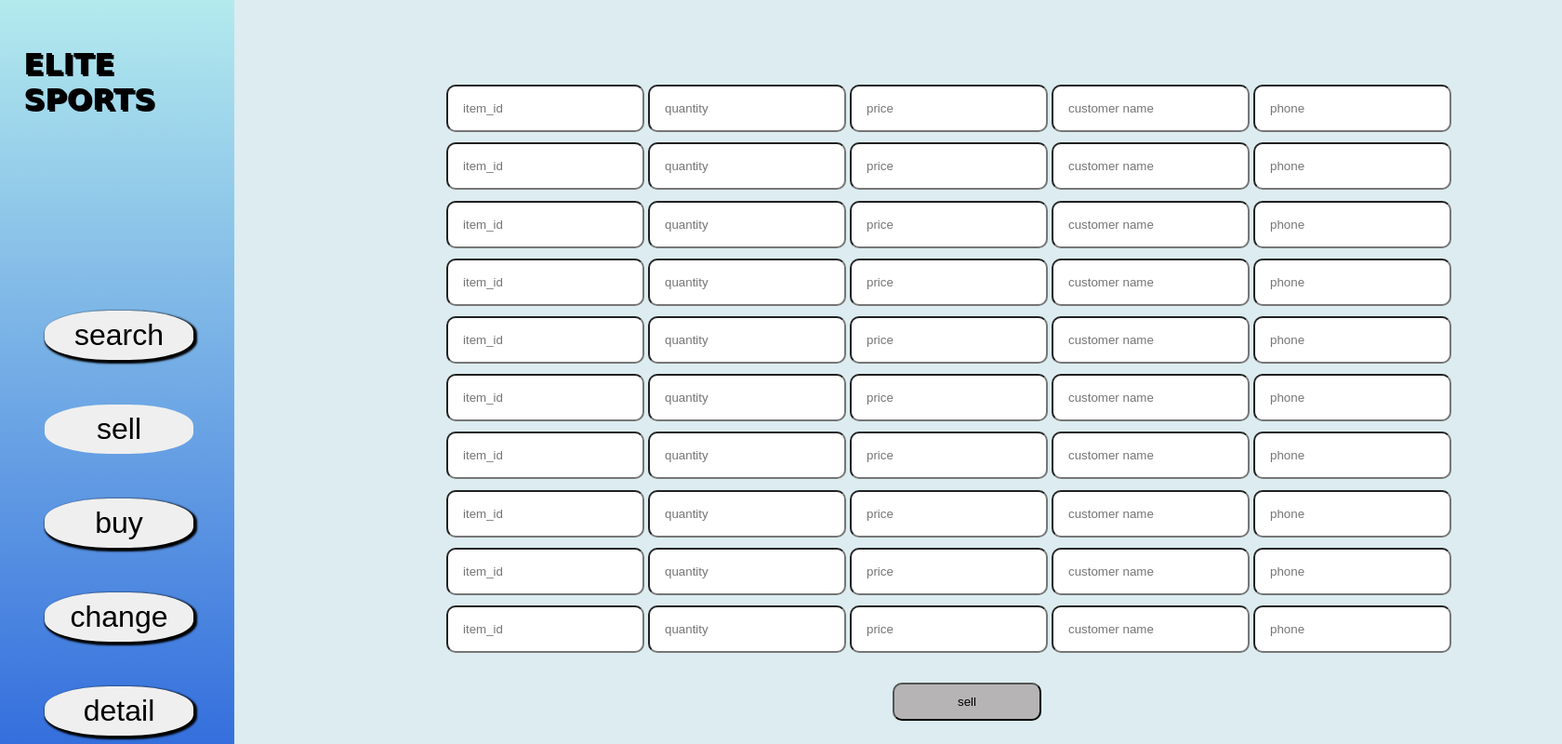
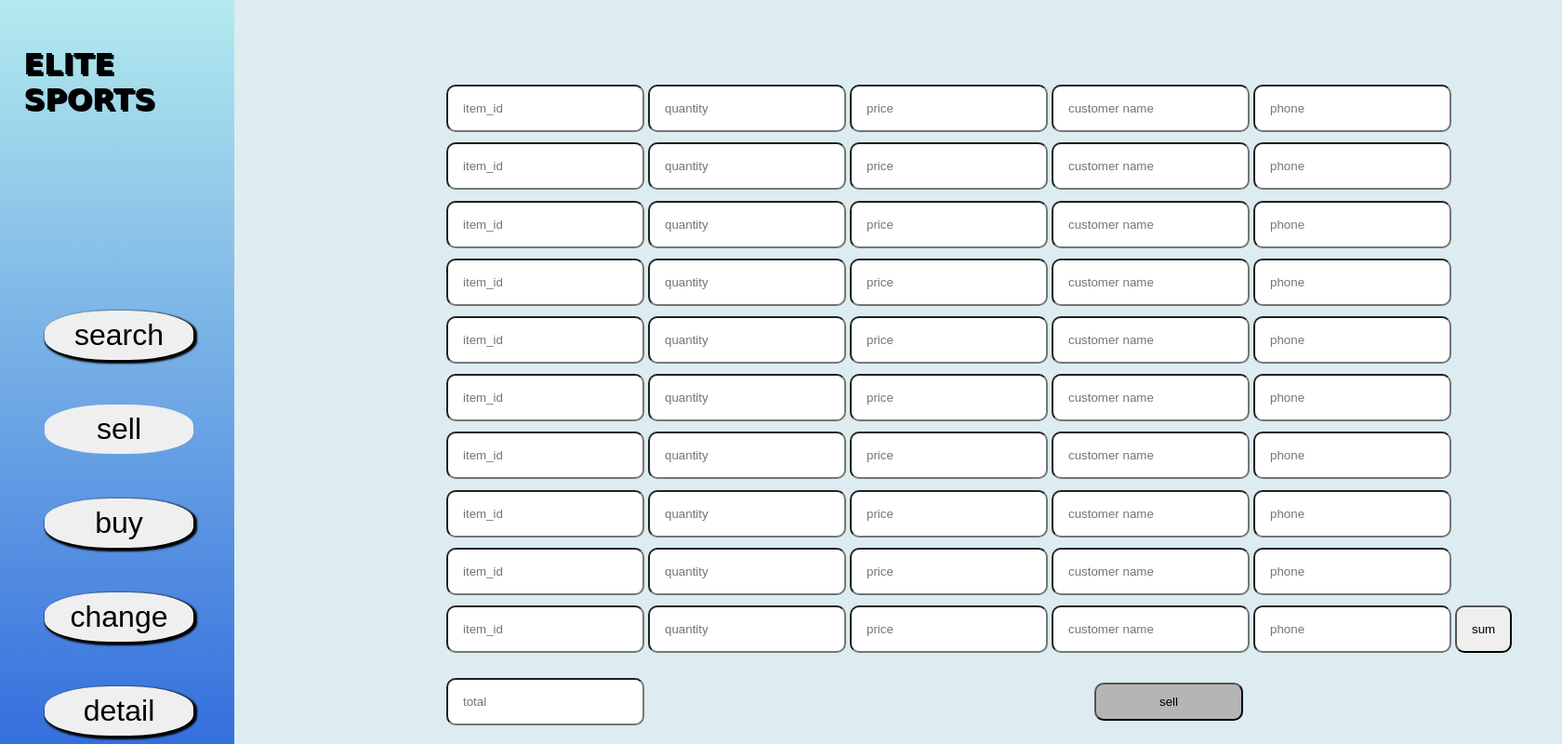
Before and after one commit to Legolas1086/inventory_control, a Django app: page /sell/ in a window 1680 px wide. Shown: the whole page at 93% size. Run offline with Django 3.2, Linux system fonts and the light colour scheme; some web fonts are replaced.

Commit message:
js changes not completely working

```diff
--- a/inventory/templates/sell.html
+++ b/inventory/templates/sell.html
@@ -92,6 +92,9 @@
             <input type="number" id="price_9" name = "price_9" placeholder="price">
             <input type="text" id="c_name_9" name="c_name_9", placeholder="customer name">
             <input type="number" id="c_no_9" name="c_no_9" placeholder="phone">
+
+            <button type="button" id = "sum_button" onclick="sum(document.getElementById('price_0').value,document.getElementById('price_1').value,document.getElementById('price_2').value,document.getElementById('price_3').value,document.getElementById('price_4').value,document.getElementById('price_5').value,document.getElementById('price_6').value,document.getElementById('price_7').value,document.getElementById('price_8').value,document.getElementById('price_9').value,)">sum</button>
+            <input type="number" name="total" id="total" placeholder="total">
 
 
             <input type="submit" id="submit" name="submit" value = sell>
@@ -231,7 +234,7 @@
     #item_id_2,#c_name_2,#c_no_2,#quantity_2,#price_2,#item_id_3,#c_name_3,#c_no_3,#quantity_3,#price_3,
     #item_id_4,#c_name_4,#c_no_4,#quantity_4,#price_4,#item_id_5,#c_name_5,#c_no_5,#quantity_5,#price_5,
     #item_id_6,#c_name_6,#c_no_6,#quantity_6,#price_6,#item_id_7,#c_name_7,#c_no_7,#quantity_7,#price_7,
-    #item_id_8,#c_name_8,#c_no_8,#quantity_8,#price_8,#item_id_9,#c_name_9,#c_no_9,#quantity_9,#price_9{
+    #item_id_8,#c_name_8,#c_no_8,#quantity_8,#price_8,#item_id_9,#c_name_9,#c_no_9,#quantity_9,#price_9,#total,#sum_button{
         padding: 1rem;
         border-radius: 10px;
         margin-top: 0.7rem;
@@ -269,5 +272,32 @@
 
 
 </style>
+
+
+<script>
+  function sum(price_0,price_1,price_2,price_3,price_4,price_5,price_6,price_7,price_8,price_9){
+      var i;
+      var sum=0;
+      for(i=0;i<10;i++){
+          var str = "price_";
+          var num = i.toString();
+          if(str+num==''){
+              alert(i);
+              break;
+
+          }
+          else{
+            sum = sum + (parseInt(str+num));
+
+          }
+
+       }
+
+      alert(sum);
+  }
+
+</script>
+
+
 </body>
 </html>
```
